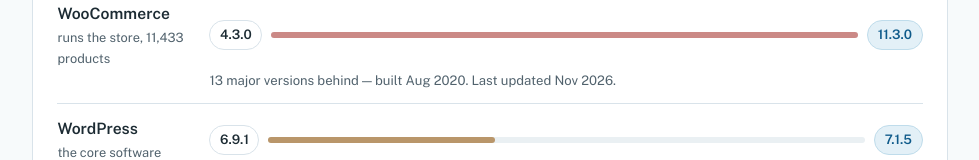
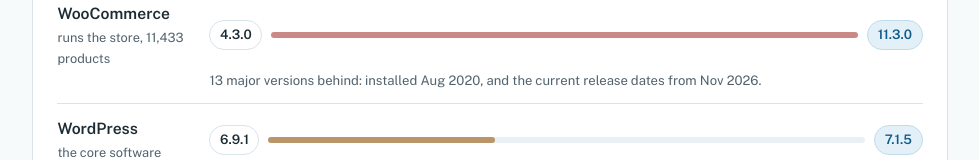
Before and after one commit to mdhemalakanda/dirigible-site-audit, a plain HTML site: page index.html in a window 1280 px wide. Shown: the part 470-630 px from the top of the page, without its empty margins (150-1129 px from the left). Drawn offline with nearby package versions, Linux system fonts and the light colour scheme.

Commit message:
Clarify WooCommerce gap note wording
Co-Authored-By: Claude Code <noreply@anthropic.com>

```diff
--- a/index.html
+++ b/index.html
@@ -163,7 +163,7 @@ footer .note{background:var(--calm-tint);border-radius:12px;padding:1rem 1.2rem;
     <div class="gap-row">
       <span class="gap-name">WooCommerce<span class="gap-sub">runs the store, 11,433 products</span></span>
       <span class="gapviz"><span class="chip now">4.3.0</span><span class="gapline"><i class="far" style="width:100%"></i></span><span class="chip goal">11.3.0</span></span>
-      <span class="gap-note">13 major versions behind — built Aug 2020. Last updated Nov 2026.</span>
+      <span class="gap-note">13 major versions behind: installed Aug 2020, and the current release dates from Nov 2026.</span>
     </div>
     <div class="gap-row">
       <span class="gap-name">WordPress<span class="gap-sub">the core software</span></span>
```
